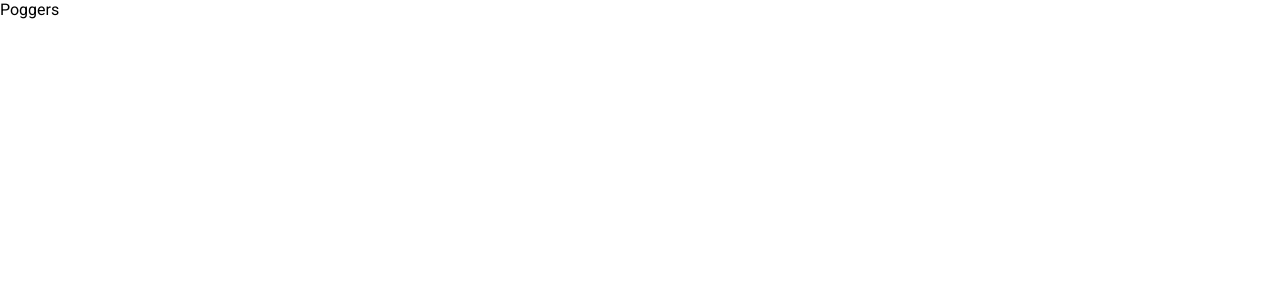
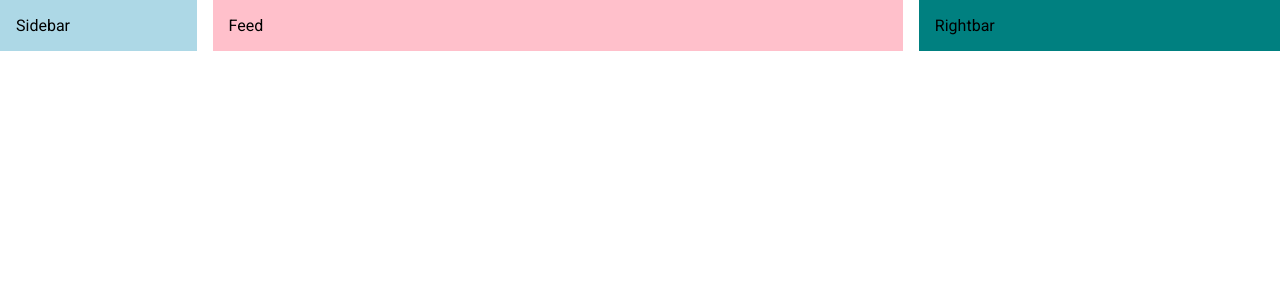
Before and after one commit to bengoh815/MUI-tutorial, a React (Create React App) app in the folder mui-tutorial/: page / in a window 1280 px wide. Shown: the top 300 px of the page. Built offline with nearby package versions, Linux system fonts and the light colour scheme.

Commit message:
responsive page

```diff
--- a/mui-tutorial/src/App.js
+++ b/mui-tutorial/src/App.js
@@ -1,5 +1,19 @@
+import Sidebar from "./components/Sidebar";
+import Feed from "./components/Feed";
+import Rightbar from "./components/Rightbar";
+import { Box, Stack } from "@mui/material";
+
 function App() {
-  return <div>Poggers</div>;
+  return (
+    <Box>
+      {/* Navbar */}
+      <Stack direction="row" spacing={2} justifyContent="space-between">
+        <Sidebar></Sidebar>
+        <Feed></Feed>
+        <Rightbar></Rightbar>
+      </Stack>
+    </Box>
+  );
 }
 
 export default App;
--- /dev/null
+++ b/mui-tutorial/src/components/Feed.js
@@ -0,0 +1,9 @@
+import { Box } from "@mui/material";
+
+export default function Feed() {
+  return (
+    <Box bgcolor="pink" flex={4} p={2}>
+      Feed
+    </Box>
+  );
+}
--- /dev/null
+++ b/mui-tutorial/src/components/Rightbar.js
@@ -0,0 +1,13 @@
+import { Box } from "@mui/material";
+export default function Rightbar() {
+  return (
+    <Box
+      bgcolor="teal"
+      flex={2}
+      p={2}
+      sx={{ display: { xs: "none", sm: "block" } }}
+    >
+      Rightbar
+    </Box>
+  );
+}
--- /dev/null
+++ b/mui-tutorial/src/components/Sidebar.js
@@ -0,0 +1,14 @@
+import { Box } from "@mui/material";
+
+export default function Sidebar() {
+  return (
+    <Box
+      bgcolor="lightblue"
+      flex={1}
+      p={2}
+      sx={{ display: { xs: "none", sm: "block" } }}
+    >
+      Sidebar
+    </Box>
+  );
+}
```
Also changed, not shown: mui-tutorial/src/components/Navbar.js (added).
